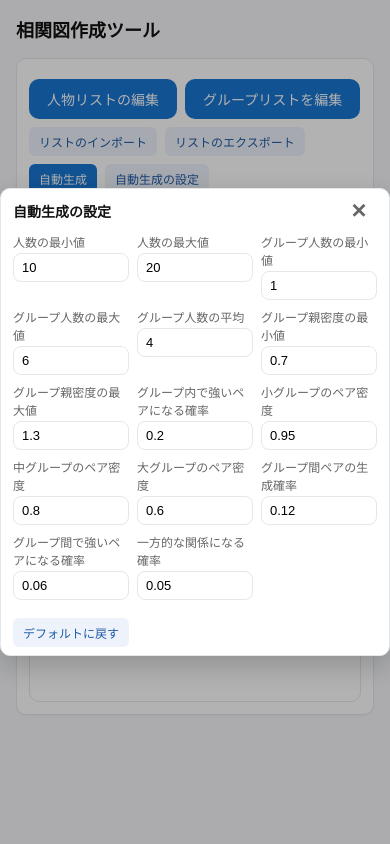
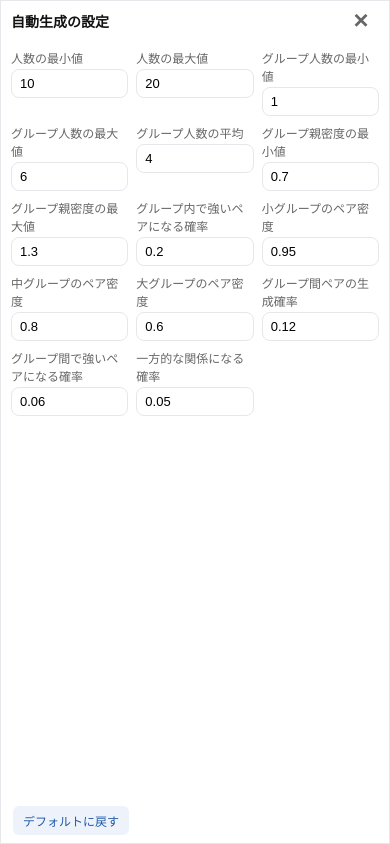
Before and after one commit to yuyu-github/RelationshipChartGenerator, a plain HTML site: page index.html in a window 390 px wide. Both pictures are taken after a click on the button "自動生成の設定". Drawn offline with Linux system fonts and the light colour scheme.

Commit message:
レスポンシブに対応

```diff
--- a/style.css
+++ b/style.css
@@ -92,6 +92,7 @@ button {
   font-size: 14px;
   padding: 10px 18px;
   border-radius: 10px;
+  white-space: nowrap;
 }
 
 button.ghost {
@@ -229,12 +230,6 @@ select[multiple] {
   color: var(--muted);
 }
 
-@media (max-width: 1024px) {
-  .layout {
-    grid-template-columns: 1fr;
-  }
-}
-
 /* ダイアログ */
 .overlay {
   position: fixed;
@@ -250,8 +245,11 @@ select[multiple] {
   background: var(--card);
   border-radius: 10px;
   border: 1px solid var(--border);
-  width: 900px;
-  height: 540px;
+
+  /* 画面より大きくならないようにする */
+  width: min(900px, 100vw - 24px);
+  height: min(540px, 100vh - 24px);
+
   display: flex;
   flex-direction: column;
   box-shadow: 0 10px 30px rgba(0, 0, 0, 0.2);
@@ -317,9 +315,9 @@ select[multiple] {
 }
 
 .confirm-modal {
-  width: 360px;
-  max-width: 90%;
+  width: min(360px, 100vw - 24px);
   height: auto;
+  max-height: min(260px, 100vh - 24px);
 }
 
 .confirm-message {
@@ -335,10 +333,10 @@ select[multiple] {
 }
 
 .autogen-modal {
-  width: auto;
-  max-width: 860px;     /* 画面いっぱいになり過ぎないように上限だけ */
+  width: min(860px, 100vw - 24px);
+  max-width: 100vw;
   height: auto;
-  max-height: 480px;    /* 縦だけ上限を決めて、あふれたらスクロール */
+  max-height: min(480px, 100vh - 24px);
 }
 
 .autogen-settings-grid {
@@ -367,3 +365,71 @@ select[multiple] {
   padding: 6px 8px;       /* .settings と同じ */
   font-size: 13px;        /* .settings と同じ */
 }
+
+@media (max-width: 1024px) {
+  .layout {
+    grid-template-columns: 1fr;
+  }
+}
+
+@media (max-width: 768px) {
+  /* モーダルはほぼフルスクリーンに */
+  .modal:not(.confirm-modal) {
+    width: 100vw;
+    height: 100vh;
+    max-width: 100vw;
+    max-height: 100vh;
+    border-radius: 0;           /* 画面いっぱいにするので角丸を消す */
+  }
+
+  /* ヘッダーは少し詰める */
+  .modal-header {
+    padding: 8px 10px;
+    font-size: 14px;
+  }
+
+  /* 本文は縦スクロール前提で広く */
+  .modal-body {
+    padding: 8px 10px;
+    margin-bottom: 8px;
+    flex: 1;
+    overflow: auto;
+  }
+
+  /* 左右2カラム → 縦1カラムに */
+  .modal-split {
+    grid-template-columns: 1fr;
+  }
+
+  .modal-left,
+  .modal-right {
+    min-width: 0;
+  }
+
+  /* スクロール量はモーダル全体に任せるので高さ制限は外す */
+  .person-list {
+    max-height: none;
+  }
+
+  #groupList {
+    max-height: none;
+  }
+
+  .autogen-modal {
+    width: 100vw;
+    height: 100vh;
+    max-height: 100vh;
+    border-radius: 0;
+  }
+
+  /* ボタンを少し大きめに（タップしやすく） */
+  button {
+    font-size: 14px;
+    padding: 9px 14px;
+  }
+
+  button.mini {
+    font-size: 12px;
+    padding: 6px 10px;
+  }
+}
```
